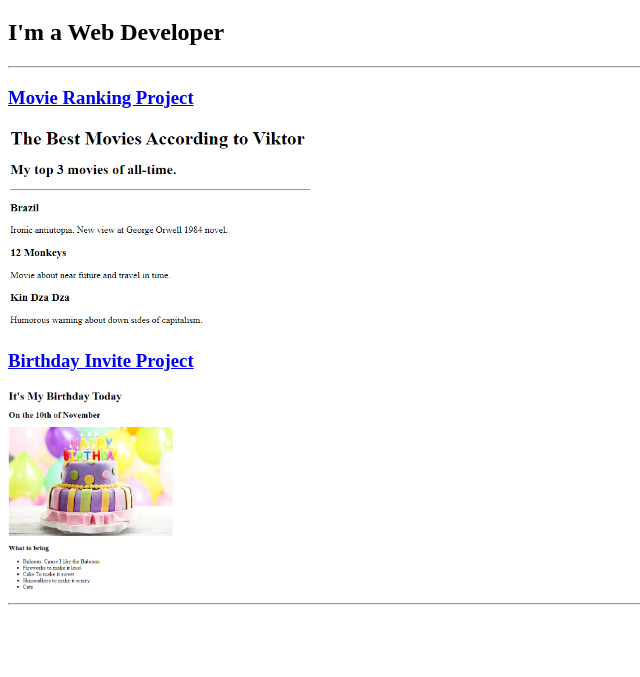
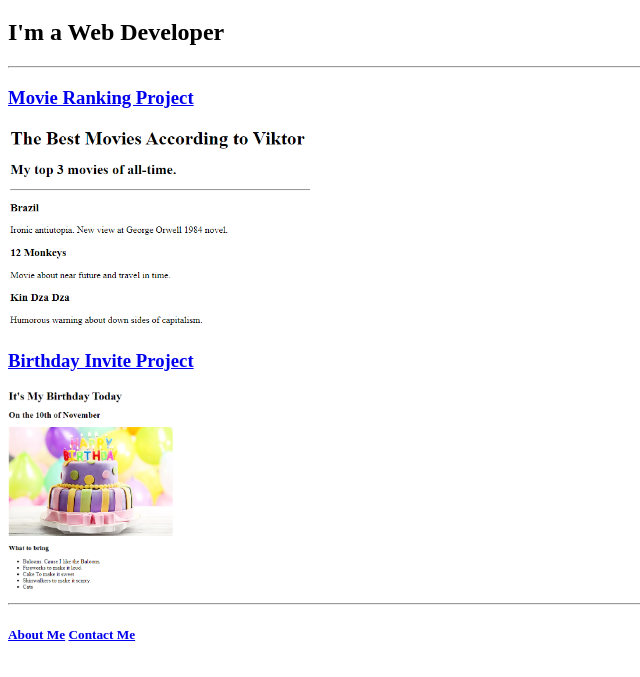
Before and after one commit to shellvs/html-portfolio, a plain HTML site: page index.html in a window 1280 px wide. Shown: the part 61-738 px from the top of the page, without its empty margins (0-640 px from the left). Drawn offline with Linux system fonts and the light colour scheme.

Commit message:
Add files via upload

```diff
--- a/index.html
+++ b/index.html
@@ -9,29 +9,15 @@
     <h1>Viktor's Portfolio</h1>
     <h2>I'm a Web Developer</h2>
     <hr />
-
     <h3><a href="./public/movie-ranking.html">Movie Ranking Project</a></h3>
     <a href="./public/movie-ranking.html"><img src="./assets/images/movie-ranking.png" height="200" /></a>
     <br />
     <h3><a href="./public/birthday-invite.html">Birthday Invite Project</a></h3>
     <a href="./public/birthday-invite.html"><img src="./assets/images/birthday-invite.png" height="200" /></a>
-
     <hr />
-
+    <h5>
+        <a href="./public/about.html">About Me</a>
+        <a href="./public/contact.html">Contact Me</a>
+    </h5>
 </body>
 </html>
-<!-- TODO 1: Create the HTML Boilerplate -->
-
-<!-- TODO 2: Add Your previous projects' HTML into the public folder -->
-
-<!-- TODO 3: Take screenshots of your project previews and add the images to the images folder -->
-
-<!-- TODO 4: Add titles/subtitles etc. -->
-
-<!-- TODO 5: Add a link to the project pages -->
-
-<!-- TODO 6: Add images to show the project previews
-HINT for TODO 6: You can use the height attribute set to 200 to make the image smaller:
-https://developer.mozilla.org/en-US/docs/Web/HTML/Element/img#attr-height -->
-
-<!-- TODO 7: Add the Contact Me and About Me page links -->
```
